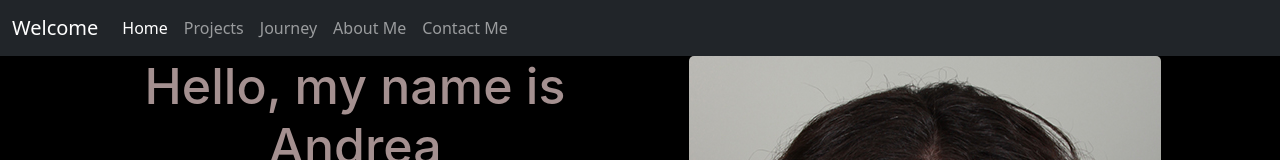
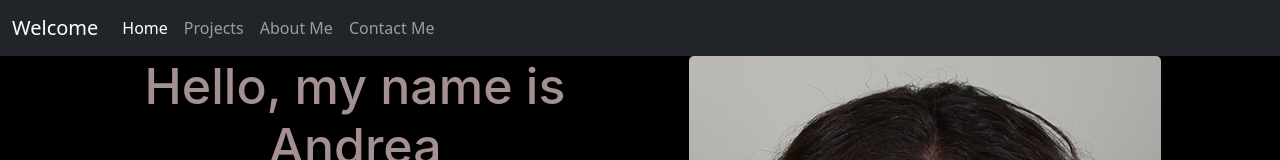
Before and after one commit to Andrearea21/SC_Portfolio, a plain HTML site: page about.html in a window 1280 px wide. Shown: the top 160 px of the page. Drawn offline with nearby package versions, Linux system fonts and the light colour scheme.

Commit message:
Navbar changed

```diff
--- a/about.html
+++ b/about.html
@@ -33,9 +33,6 @@
         </li>
         <li class="nav-item">
           <a class="nav-link" href="/projects.html">Projects</a>
-        </li>
-        <li class="nav-item">
-          <a class="nav-link" href="/journey.html">Journey</a>
         </li>
         <li class="nav-item">
           <a class="nav-link" href="/about.html">About Me</a>
```
Also changed, not shown: index.html (+0 -3 lines).
